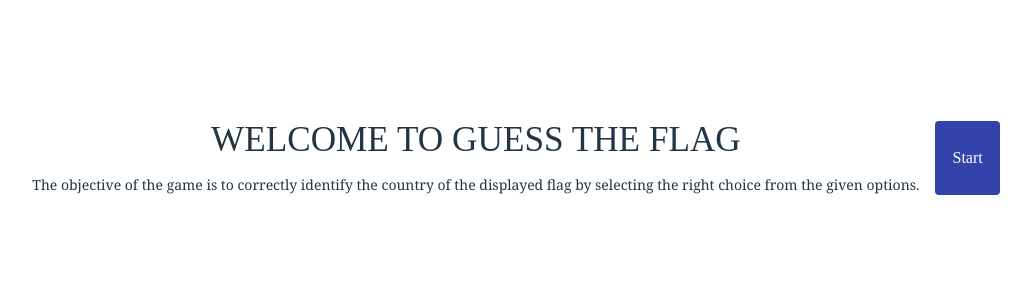
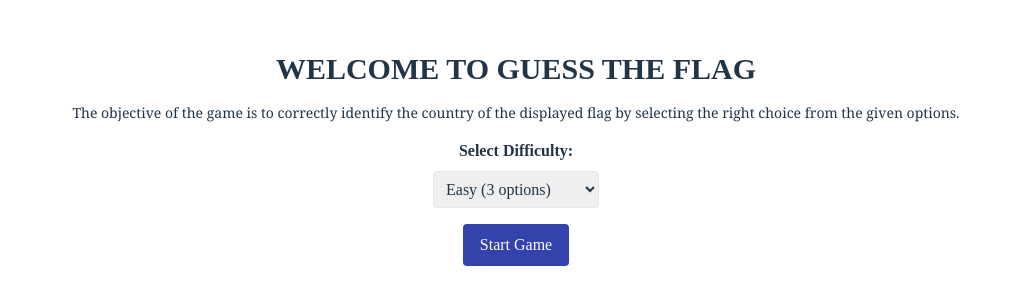
Before and after one commit to AhmadAbdelaziz8/odin-memory, a React (Vite) app: page / in a window 1280 px wide. Shown: the part 242-546 px from the top of the page, without its empty margins (124-1155 px from the left). Built offline with nearby package versions, Linux system fonts and the light colour scheme; a web font is replaced by a local one.

Commit message:
add difficulty, scoreboard, and reset button

```diff
--- a/src/App.jsx
+++ b/src/App.jsx
@@ -5,13 +5,17 @@ import "./App.css";
 
 function App() {
   const [start, setStart] = useState(false);
+  const [difficulty, setDifficulty] = useState("medium"); // Default difficulty
 
   return (
     <>
       {start ? (
-        <GamePage resetGame={() => setStart(false)} />
+        <GamePage resetGame={() => setStart(false)} difficulty={difficulty} />
       ) : (
-        <StartPage startGame={() => setStart(true)} />
+        <StartPage
+          startGame={() => setStart(true)}
+          setDifficulty={setDifficulty}
+        />
       )}
     </>
   );
--- a/src/components/GamePage.jsx
+++ b/src/components/GamePage.jsx
@@ -1,9 +1,13 @@
 import { useEffect, useState } from "react";
 
-function GamePage({ resetGame }) {
+function GamePage({ resetGame, difficulty }) {
   const [countries, setCountries] = useState([]);
   const [currentCountry, setCurrentCountry] = useState(null);
   const [options, setOptions] = useState([]);
+  const [score, setScore] = useState(0);
+  const [bestScore, setBestScore] = useState(0);
+  const [timeLeft, setTimeLeft] = useState(10);
+  const [selectedAnswer, setSelectedAnswer] = useState(null);
 
   // Fetch country data
   useEffect(() => {
@@ -15,11 +19,23 @@ function GamePage({ resetGame }) {
       });
   }, []);
 
-  // Start a new round with a random country
+  // Timer logic
+  useEffect(() => {
+    if (timeLeft > 0) {
+      const timer = setTimeout(() => setTimeLeft(timeLeft - 1), 1000);
+      return () => clearTimeout(timer);
+    } else {
+      handleAnswer(null); // Time's up
+    }
+  }, [timeLeft]);
+
+  // Start a new round
   const startNewRound = (countries) => {
     const randomCountry = getRandomCountry(countries);
     setCurrentCountry(randomCountry);
     setOptions(generateOptions(randomCountry, countries));
+    setTimeLeft(10);
+    setSelectedAnswer(null);
   };
 
   // Get a random country
@@ -31,7 +47,9 @@ function GamePage({ resetGame }) {
   // Generate multiple-choice options
   const generateOptions = (correctCountry, countries) => {
     const options = [correctCountry.name.common];
-    while (options.length < 4) {
+    const numberOfOptions =
+      difficulty === "easy" ? 3 : difficulty === "medium" ? 4 : 6;
+    while (options.length < numberOfOptions) {
       const randomCountry = getRandomCountry(countries);
       if (!options.includes(randomCountry.name.common)) {
         options.push(randomCountry.name.common);
@@ -47,12 +65,16 @@ function GamePage({ resetGame }) {
 
   // Handle user's answer
   const handleAnswer = (selectedAnswer) => {
+    setSelectedAnswer(selectedAnswer);
     if (selectedAnswer === currentCountry.name.common) {
-
+      setScore(score + 1);
+      if (score + 1 > bestScore) {
+        setBestScore(score + 1);
+      }
     } else {
-      alert("Wrong!");
+      setScore(0);
     }
-    startNewRound(countries);
+    setTimeout(() => startNewRound(countries), 2000); // Wait 2 seconds before starting a new round
   };
 
   if (!currentCountry) {
@@ -60,8 +82,13 @@ function GamePage({ resetGame }) {
   }
 
   return (
-    <div className="text-center">
-      <h1>Guess the Flag</h1>
+    <div className="text-center p-4">
+      <h1 className="text-3xl font-bold mb-4">Guess the Flag</h1>
+      <div className="flex justify-between mb-4">
+        <div>Score: {score}</div>
+        <div>Best Score: {bestScore}</div>
+        <div>Time Left: {timeLeft}s</div>
+      </div>
       <img
         src={currentCountry.flags.png}
         alt={`Flag of ${currentCountry.name.common}`}
@@ -72,14 +99,21 @@ function GamePage({ resetGame }) {
           <button
             key={index}
             onClick={() => handleAnswer(option)}
-            className="bg-blue-500 text-white p-2 rounded hover:bg-blue-600"
+            className={`p-2 rounded ${
+              selectedAnswer
+                ? option === currentCountry.name.common
+                  ? "bg-green-500"
+                  : "bg-red-500"
+                : "bg-blue-500 hover:bg-blue-600"
+            } text-white`}
+            disabled={selectedAnswer !== null}
           >
             {option}
           </button>
         ))}
       </div>
       <button
-        className="mt-4 bg-red-500 text-white px-4 py-2 rounded"
+        className="mt-4 bg-red-950 text-white px-4 py-2 rounded"
         onClick={resetGame}
       >
         Back to Start
--- a/src/components/StartPage.jsx
+++ b/src/components/StartPage.jsx
@@ -1,18 +1,31 @@
-function StartPage({ startGame }) {
+function StartPage({ startGame, setDifficulty }) {
   return (
-    <div className="flex items-stretch gap-4">
-      <div className="flex flex-col gap-4">
-        <h1>WELCOME TO GUESS THE FLAG</h1>
-        <p className="text-sm font-serif">
-          The objective of the game is to correctly identify the country of the
-          displayed flag by selecting the right choice from the given options.
-        </p>
+    <div className="flex flex-col items-center gap-4 p-4">
+      {/*  Welcome message */}
+      <h1 className="text-3xl font-bold">WELCOME TO GUESS THE FLAG</h1>
+      <p className="text-sm font-serif text-center">
+        The objective of the game is to correctly identify the country of the
+        displayed flag by selecting the right choice from the given options.
+      </p>
+      {/* Difficulty selection */}
+      <div className="flex flex-col gap-2">
+        <label className="font-semibold">Select Difficulty:</label>
+        <select
+          onChange={(e) => setDifficulty(e.target.value)}
+          className="p-2 border rounded"
+        >
+          <option value="easy">Easy (3 options)</option>
+          <option value="medium">Medium (4 options)</option>
+          <option value="hard">Hard (6 options)</option>
+        </select>
       </div>
+
+      {/* Start button */}
       <button
-        className="bg-[#3343ab] text-white px-4 py-2 rounded flex-grow"
-        onClick={() => startGame()}
+        className="bg-[#3343ab] text-white px-4 py-2 rounded"
+        onClick={startGame}
       >
-        Start
+        Start Game
       </button>
     </div>
   );
```
Also changed, not shown: index.html (+6 -2 lines).
